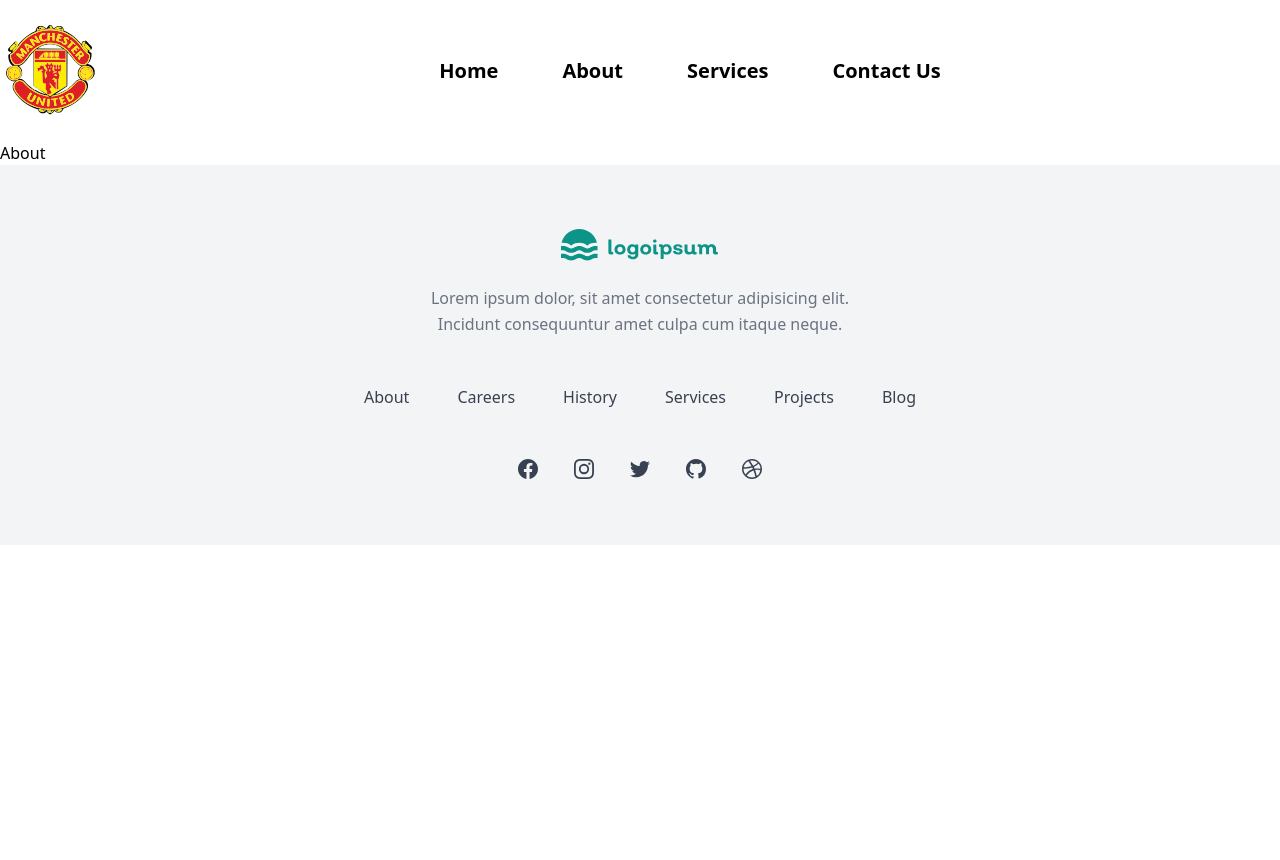
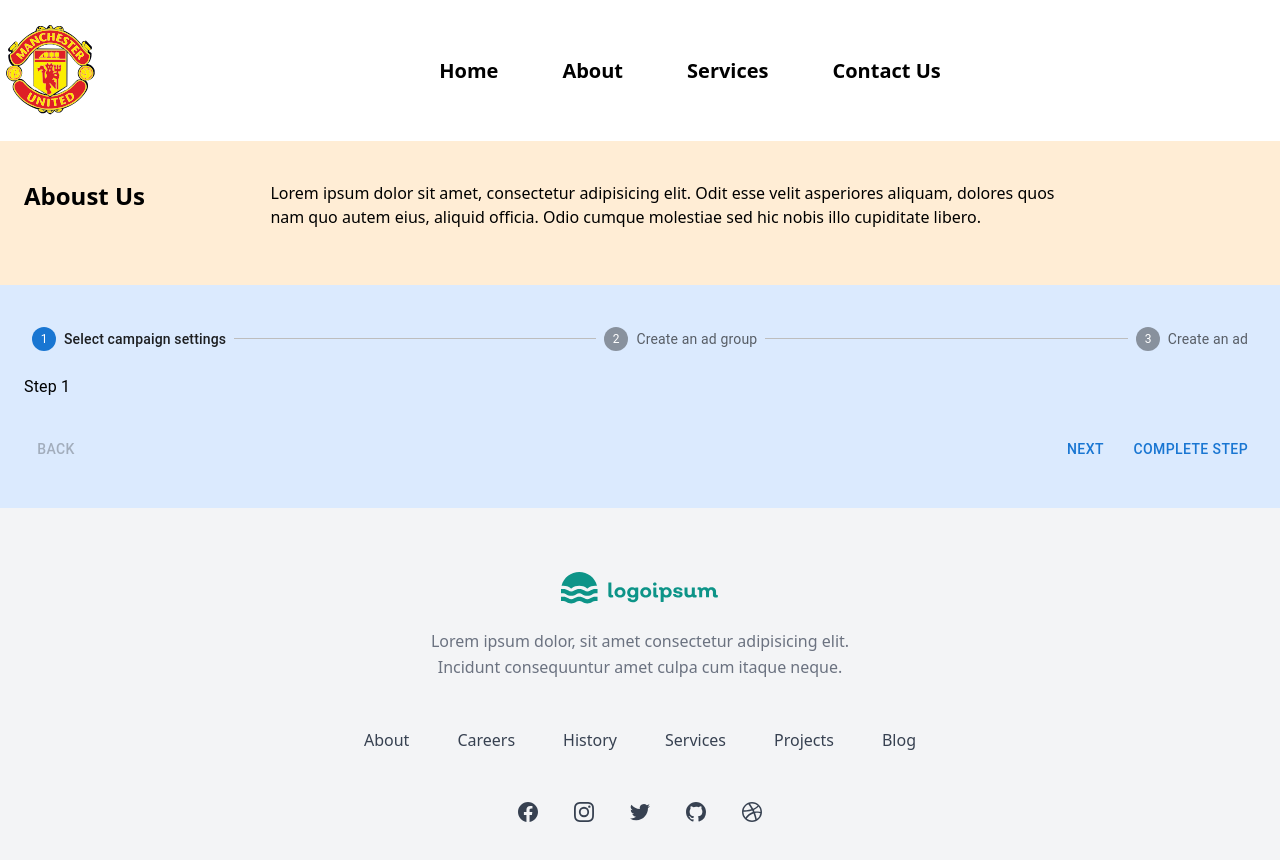
Before and after one commit to Nhim123/Nhomcon, a React (Vite) app: page /About in a window 1280 px wide. Shown: the top 860 px of the page. Before the commit the page ends 800 px from the top, so only its background shows below. Built offline with nearby package versions, Linux system fonts and the light colour scheme; a web font is replaced by a local one.

Commit message:
24.2.2024

```diff
--- a/package.json
+++ b/package.json
@@ -14,6 +14,7 @@
     "@emotion/styled": "^11.11.0",
     "@heroicons/react": "^2.0.18",
     "@material-tailwind/react": "^2.1.2",
+    "@mui/icons-material": "^5.15.5",
     "@mui/material": "^5.14.9",
     "@mui/styled-engine-sc": "^5.14.9",
     "flowbite": "^2.0.0",
--- /dev/null
+++ b/src/components/FormButton.jsx
@@ -0,0 +1,41 @@
+import React from 'react'
+import Stack from '@mui/material/Stack';
+import Button from '@mui/material/Button';
+import Snackbar from '@mui/material/Snackbar';
+import MuiAlert from '@mui/material/Alert';
+
+const Alert = React.forwardRef(function Alert(props, ref) {
+    return <MuiAlert elevation={6} ref={ref} variant="filled" {...props} />;
+  });
+
+const FormButton = () => {
+    const [open, setOpen] = React.useState(false);
+
+    const handleClick = () => {
+      setOpen(true);
+    };
+
+    const handleClose = (event, reason) => {
+      if (reason === 'clickaway') {
+        return;
+      }
+
+      setOpen(false);
+    };
+
+    return (
+      <Stack spacing={2} sx={{ width: '100%' }} direction="row">
+        <Button variant="outlined" size="medium" onClick={handleClick}>
+          Open success snackbar
+        </Button>
+        <Snackbar open={open} autoHideDuration={6000} onClose={handleClose}>
+          <Alert onClose={handleClose} severity="success" sx={{ width: '100%' }}>
+            This is a success message!
+          </Alert>
+        </Snackbar>
+
+      </Stack>
+    );
+}
+
+export default FormButton
--- /dev/null
+++ b/src/components/Stepper.jsx
@@ -0,0 +1,119 @@
+import * as React from 'react';
+import Box from '@mui/material/Box';
+import Stepper from '@mui/material/Stepper';
+import Step from '@mui/material/Step';
+import StepButton from '@mui/material/StepButton';
+import Button from '@mui/material/Button';
+import Typography from '@mui/material/Typography';
+
+const steps = ['Select campaign settings', 'Create an ad group', 'Create an ad'];
+
+export const HorizontalNonLinearStepper = ({}) => {
+  const [activeStep, setActiveStep] = React.useState(0);
+  const [completed, setCompleted] = React.useState({});
+
+  const totalSteps = () => {
+    return steps.length;
+  };
+
+  const completedSteps = () => {
+    return Object.keys(completed).length;
+  };
+
+  const isLastStep = () => {
+    return activeStep === totalSteps() - 1;
+  };
+
+  const allStepsCompleted = () => {
+    return completedSteps() === totalSteps();
+  };
+
+  const handleNext = () => {
+    const newActiveStep =
+      isLastStep() && !allStepsCompleted()
+        ? // It's the last step, but not all steps have been completed,
+          // find the first step that has been completed
+          steps.findIndex((step, i) => !(i in completed))
+        : activeStep + 1;
+    setActiveStep(newActiveStep);
+  };
+
+  const handleBack = () => {
+    setActiveStep((prevActiveStep) => prevActiveStep - 1);
+  };
+
+  const handleStep = (step) => () => {
+    setActiveStep(step);
+  };
+
+  const handleComplete = () => {
+    const newCompleted = completed;
+    newCompleted[activeStep] = true;
+    setCompleted(newCompleted);
+    handleNext();
+  };
+
+  const handleReset = () => {
+    setActiveStep(0);
+    setCompleted({});
+  };
+
+  return (
+    <Box sx={{ width: '100%' }}>
+      <Stepper nonLinear activeStep={activeStep}>
+        {steps.map((label, index) => (
+          <Step key={label} completed={completed[index]}>
+            <StepButton color="inherit" onClick={handleStep(index)}>
+              {label}
+            </StepButton>
+          </Step>
+        ))}
+      </Stepper>
+      <div>
+        {allStepsCompleted() ? (
+          <React.Fragment>
+            <Typography sx={{ mt: 2, mb: 1 }}>
+              All steps completed - you&apos;re finished
+            </Typography>
+            <Box sx={{ display: 'flex', flexDirection: 'row', pt: 2 }}>
+              <Box sx={{ flex: '1 1 auto' }} />
+              <Button onClick={handleReset}>Reset</Button>
+            </Box>
+          </React.Fragment>
+        ) : (
+          <React.Fragment>
+            <Typography sx={{ mt: 2, mb: 1, py: 1 }}>
+              Step {activeStep + 1}
+            </Typography>
+            <Box sx={{ display: 'flex', flexDirection: 'row', pt: 2 }}>
+              <Button
+                color="inherit"
+                disabled={activeStep === 0}
+                onClick={handleBack}
+                sx={{ mr: 1 }}
+              >
+                Back
+              </Button>
+              <Box sx={{ flex: '1 1 auto' }} />
+              <Button onClick={handleNext} sx={{ mr: 1 }}>
+                Next
+              </Button>
+              {activeStep !== steps.length &&
+                (completed[activeStep] ? (
+                  <Typography variant="caption" sx={{ display: 'inline-block' }}>
+                    Step {activeStep + 1} already completed
+                  </Typography>
+                ) : (
+                  <Button onClick={handleComplete}>
+                    {completedSteps() === totalSteps() - 1
+                      ? 'Finish'
+                      : 'Complete Step'}
+                  </Button>
+                ))}
+            </Box>
+          </React.Fragment>
+        )}
+      </div>
+    </Box>
+  );
+}
--- a/src/pages/About.jsx
+++ b/src/pages/About.jsx
@@ -1,8 +1,25 @@
 import React from 'react'
+import { HorizontalNonLinearStepper } from '../components/Stepper'
 
 const About = () => {
   return (
-    <div>About</div>
+  <div className='mx-auto'>
+    <div className='bg-orange-100 w-screen'>
+      <div className=' container mx-auto md:px-6 grid grid-rows-4 grid-flow-col gap-4 h-36'>
+        <div className='flex flex-row py-10'>
+          <p className='w-1/5 text-2xl font-extrabold '>Aboust Us</p>
+            <h1 className='text-wrap w-2/3'>Lorem ipsum dolor sit amet, consectetur adipisicing elit. Odit esse velit asperiores aliquam, dolores quos nam quo autem eius, aliquid officia. Odio cumque molestiae sed hic nobis illo cupiditate libero.</h1>
+        </div>
+      </div>
+      </div>
+
+
+      <div className=' bg-blue-100'>
+        <div className=' container md:px-6 mx-auto py-10'>
+          <HorizontalNonLinearStepper />
+        </div>
+      </div>
+    </div>
   )
 }
 
--- a/src/pages/Contact.jsx
+++ b/src/pages/Contact.jsx
@@ -1,6 +1,8 @@
 import React from 'react'
 import Box from '@mui/material/Box';
 import TextField from '@mui/material/TextField';
+import FormButton from '../components/FormButton';
+
 
 const Contact = () => {
   return (
@@ -13,21 +15,52 @@ const Contact = () => {
           </div>
         </div>
 
-        <form className='grid grid-flow-row-5 grid-flow-row gap-5'>
-          <div className='row-span-3'>
-            <label className='flex flex-center pl-2 pb-1 font-sans	text-xl	'>Name</label>
-            <Box component="form" sx={{ '& .MuiTextField-root': { m: 1, width: '38ch' },}} noValidate autoComplete="off">
-              <TextField required id="outlined-required" label="Required" defaultValue="Name"/>
+        <div className='flex flex-row'>
+        <form className='grid grid-cols-2 w-7/12 pt-7 gap-y-4	'>
+          <div className=''>
+            <label className='flex flex-center pl-2 pb-1 font-sans text-xl	'>Frist name</label>
+            <Box component="form" sx={{ '& .MuiTextField-root': { m: 1, width: '48ch' },}} noValidate autoComplete="off">
+              <TextField required id="outlined-required" label="Required" />
             </Box>
           </div>
 
-          <div className='row-span-2 col-span-2'>
-          <label className='flex flex-center pl-2 pb-1 font-sans	text-xl	'>Name</label>
-            <Box component="form" sx={{ '& .MuiTextField-root': { m: 1, width: '38ch' },}} noValidate autoComplete="off">
-              <TextField required id="outlined-required" label="Required" defaultValue="Name"/>
+          <div className=''>
+          <label className='flex flex-center pl-2 pb-1 font-sans	text-xl	'>Last name</label>
+            <Box component="form" sx={{ '& .MuiTextField-root': { m: 1, width: '42ch' },}} noValidate autoComplete="off">
+              <TextField required id="outlined-required" label="Required" />
             </Box>
           </div>
-        </form>
+
+          <div className=''>
+          <label className='flex flex-center pl-2 pb-1 font-sans	text-xl	'>Your email</label>
+            <Box component="form" sx={{ '& .MuiTextField-root': { m: 1, width: '48ch' },}} noValidate autoComplete="off">
+              <TextField required id="outlined-required" label="Required" />
+            </Box>
+          </div>
+
+          <div className=''>
+          <label className='flex flex-center pl-2 pb-1 font-sans	text-xl	'>Phone number</label>
+            <Box component="form" sx={{ '& .MuiTextField-root': { m: 1, width: '42ch' },}} noValidate autoComplete="off">
+              <TextField required id="outlined-required" label="Required" />
+            </Box>
+          </div>
+
+          <div className=''>
+          <label className='flex flex-center pl-2 pb-1 font-sans	text-xl	'>Your messages</label>
+            <Box component="form" sx={{ '& .MuiTextField-root': { m: 1, width: '92ch' },}} noValidate autoComplete="off">
+              <TextField   id="outlined-multiline-static" label="Multiline" multiline rows={4} />
+            </Box>
+          </div>
+
+          <div className='col-span-2 pl-2 justify-center'>
+              <FormButton/>
+          </div>
+          </form>
+
+          <div className='w-5/12 pt-10 flex flex-col items-center gap-8'>
+
+          </div>
+        </div>
       </section>
     </div>
   )
--- a/src/pages/Services.jsx
+++ b/src/pages/Services.jsx
@@ -1,5 +1,7 @@
 import React from 'react'
 import { Product } from '../components/Product'
+import Pagination from '@mui/material/Pagination';
+import Stack from '@mui/material/Stack';
 
 const Services = () => {
   return (
@@ -20,6 +22,11 @@ const Services = () => {
       </div>
     </div>
 
+      <div className='flex justify-center py-8'>
+        <Stack spacing={2}>
+        <Pagination count={5} variant="outlined" />
+        </Stack>
+      </div>
   </div>
   )
 }
```
Also changed, not shown: src/assets/Icons/placeholder.png (added), 1 other file (tests, documents, lock files or other folders).
